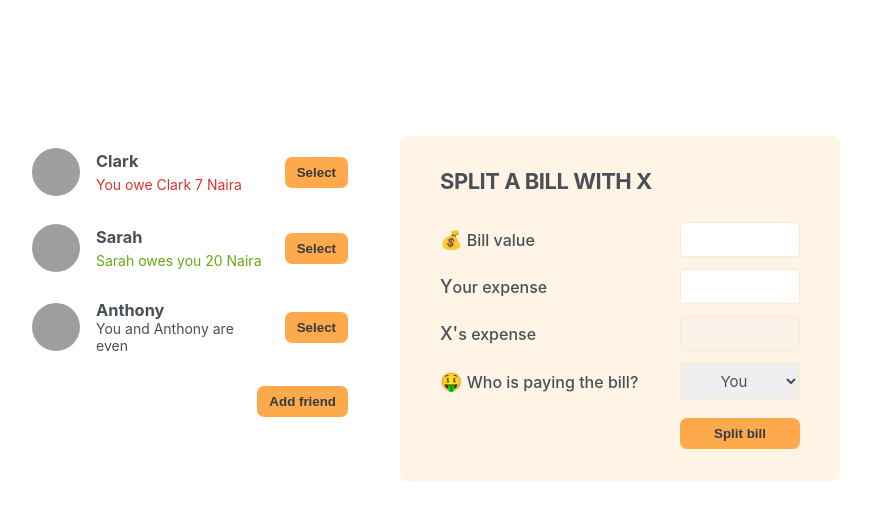
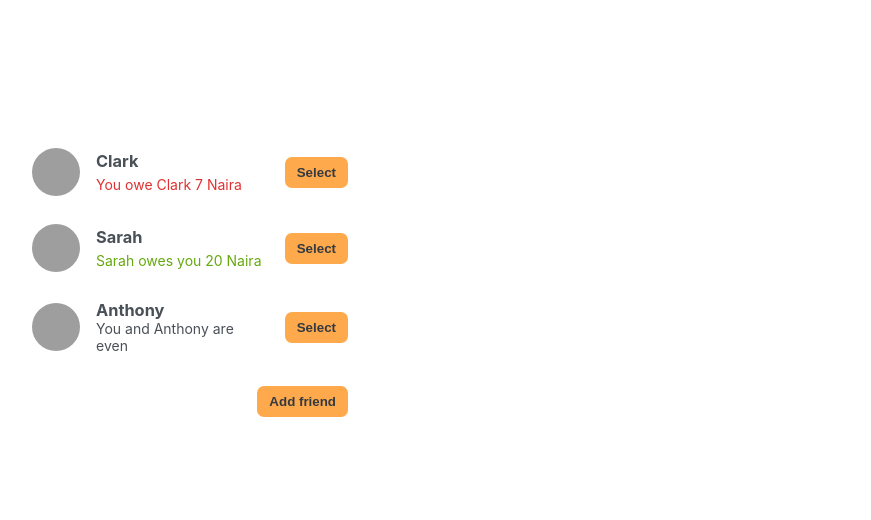
Before and after one commit to steph-ayo/Eat-n-split, a React (Create React App) app: page / in a window 1280 px wide. Shown: the top 520 px of the page, without its empty margins (210-1081 px from the left). Built offline with nearby package versions, Linux system fonts and the light colour scheme; grey boxes are pictures that could not be loaded.

Commit message:
app-update

```diff
--- a/src/App.js
+++ b/src/App.js
@@ -33,6 +33,7 @@
 export default function App() {
   const [friends, setFriends] = useState(initialFriends);
   const [showAddFriend, setShowAddFriend] = useState(false);
+  const [selectedFriend, setSelectedFriend] = useState(null);
 
   function handleShowAddFriend() {
     setShowAddFriend((show) => !show);
@@ -43,34 +44,70 @@
     setShowAddFriend(false);
   }
 
+  function handleSelection(friend) {
+    // setSelectedFriend(friend );
+    setSelectedFriend((curSelected) =>
+      curSelected?.id === friend.id ? null : friend
+    );
+    setShowAddFriend(false);
+  }
+
+  function handleSplitBill(value) {
+    setFriends((friends) =>
+      friends.map((friend) =>
+        friend.id === selectedFriend.id
+          ? { ...friend, balance: friend.balance + value }
+          : friend
+      )
+    );
+
+    setSelectedFriend(null);
+  }
+
   return (
     <div className="app">
       <div className="sidebar">
-        <FriendsList friends={friends} />
+        <FriendsList
+          friends={friends}
+          onSelection={handleSelection}
+          selectedFriend={selectedFriend}
+        />
         {showAddFriend && <FormAddFriend onAddFriend={handleAddFriend} />}
         <Button onClick={handleShowAddFriend}>
           {showAddFriend ? "Close" : "Add friend"}
         </Button>
       </div>
 
-      <FormSplitBill />
+      {selectedFriend && (
+        <FormSplitBill
+          selectedFriend={selectedFriend}
+          onSplitBill={handleSplitBill}
+        />
+      )}
     </div>
   );
 }
 
-function FriendsList({ friends }) {
+function FriendsList({ friends, onSelection, selectedFriend }) {
   return (
     <ul>
       {friends.map((friend) => (
-        <Friend friend={friend} key={friend.id} />
+        <Friend
+          friend={friend}
+          key={friend.id}
+          onSelection={onSelection}
+          selectedFriend={selectedFriend}
+        />
       ))}
     </ul>
   );
 }
 
-function Friend({ friend }) {
+function Friend({ friend, onSelection, selectedFriend }) {
+  const isSelected = selectedFriend?.id === friend.id;
+
   return (
-    <li>
+    <li className={isSelected ? "selected" : ""}>
       <img src={friend.image} alt={friend.name} />
       <h3>{friend.name}</h3>
 
@@ -86,7 +123,9 @@
       )}
       {friend.balance === 0 && <p>You and {friend.name} are even</p>}
 
-      <Button>Select</Button>
+      <Button onClick={() => onSelection(friend)}>
+        {isSelected ? "Close" : "Select"}
+      </Button>
     </li>
   );
 }
@@ -119,7 +158,6 @@
       <label>Friend name</label>
       <input
         type="text"
-        placeholder="Enter your friend's name"
         value={name}
         onChange={(e) => setName(e.target.value)}
       ></input>
@@ -127,7 +165,6 @@
       <label> Image URL</label>
       <input
         type="text"
-        placeholder="Enter a URL link"
         value={image}
         onChange={(e) => setImage(e.target.value)}
       ></input>
@@ -146,24 +183,50 @@
   );
 }
 
-function FormSplitBill() {
+function FormSplitBill({ selectedFriend, onSplitBill }) {
+  const [bill, setBill] = useState("");
+  const [paidByUser, setPaidByUser] = useState("");
+  const paidByFriend = Number(bill ? bill - paidByUser : "");
+  const [whoIsPaying, setWhoIsPaying] = useState("user");
+
+  function handleSubmit(e) {
+    e.preventDefault();
+
+    if (!bill || !paidByUser) return;
+    onSplitBill(whoIsPaying === "user" ? paidByFriend : -paidByUser);
+  }
   return (
-    <form className="form-split-bill">
-      <h2>Split a bill with X </h2>
+    <form className="form-split-bill" onSubmit={handleSubmit}>
+      <h2>Split a bill with {selectedFriend.name}</h2>
 
       <label>💰 Bill value</label>
-      <input type="text"></input>
+      <input
+        type="text"
+        value={bill}
+        onChange={(e) => setBill(Number(e.target.value))}
+      ></input>
 
       <label>Your expense</label>
-      <input type="text"></input>
+      <input
+        type="text"
+        value={paidByUser}
+        onChange={(e) =>
+          setPaidByUser(
+            Number(e.target.value) > bill ? paidByUser : Number(e.target.value)
+          )
+        }
+      ></input>
 
-      <label>X's expense</label>
-      <input type="text" disabled></input>
+      <label>{selectedFriend.name}'s expense</label>
+      <input type="text" disabled value={paidByFriend}></input>
 
       <label>🤑 Who is paying the bill?</label>
-      <select>
+      <select
+        value={whoIsPaying}
+        onChange={(e) => setWhoIsPaying(e.target.value)}
+      >
         <option value="user">You</option>
-        <option value="friend">X</option>
+        <option value="friend">{selectedFriend.name}</option>
       </select>
 
       <Button>Split bill</Button>
```
